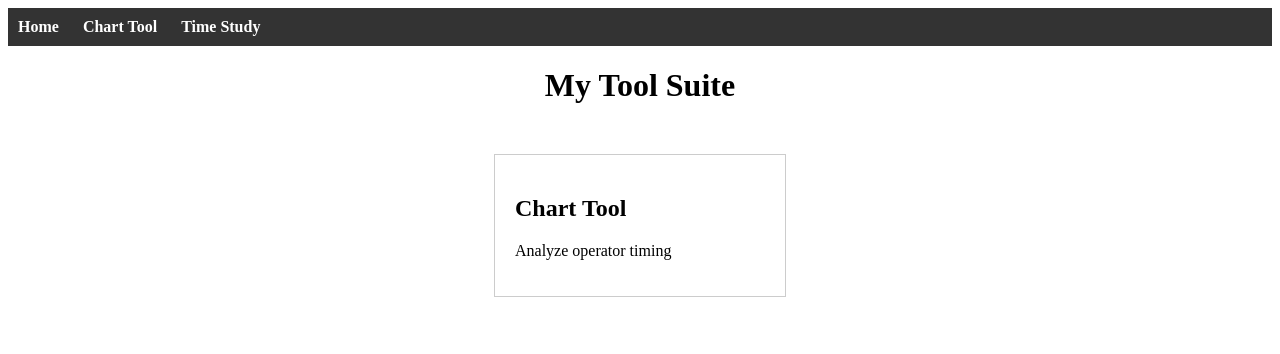
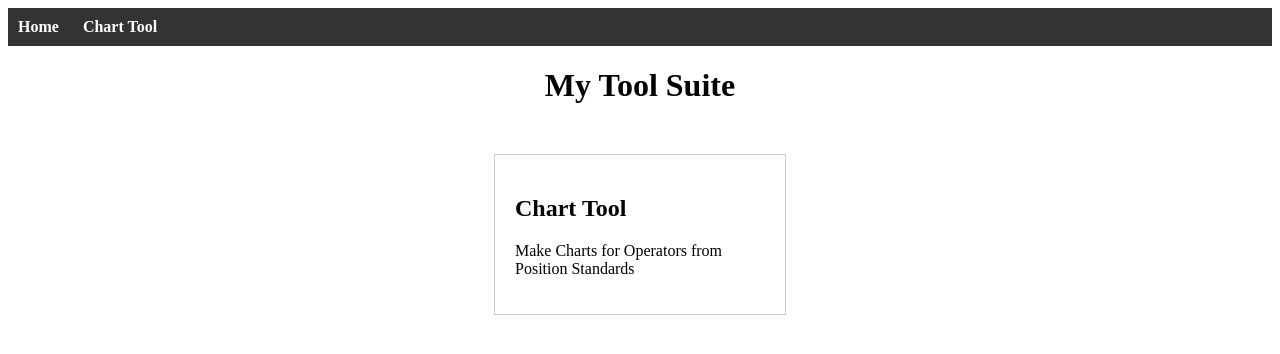
Before and after one commit to TheAwokenOne/WonderfulWebsiteOfWeirdWorlds, a plain HTML site: page index.html in a window 1280 px wide. Drawn offline with Linux system fonts and the light colour scheme.

Commit message:
adding nav bar to chart page

```diff
--- a/common/nav.js
+++ b/common/nav.js
@@ -1,11 +1,15 @@
 function loadNav() {
+    const isSubPage = window.location.pathname.includes("/tools/");
+
+    const homePath = isSubPage ? "../../index.html" : "index.html";
+    const chartPath = isSubPage ? "index.html" : "tools/chart-app/index.html";
+
     const nav = document.createElement("div");
 
     nav.innerHTML = `
         <div id="navbar">
-            <a href="/tool-suite/index.html">Home</a>
-            <a href="/tool-suite/tools/chart-app/index.html">Chart Tool</a>
-            <a href="/tool-suite/tools/time-study/index.html">Time Study</a>
+            <a href="${homePath}">Home</a>
+            <a href="${chartPath}">Chart Tool</a>
         </div>
     `;
 
--- a/index.html
+++ b/index.html
@@ -3,8 +3,8 @@
 <head>
     <title>Tool Suite</title>
 
-    <link rel="stylesheet" href="/WonderfulWebsiteOfWeirdWorlds/common/styles.css">
-    <script src="/WonderfulWebsiteOfWeirdWorlds/common/nav.js"></script>
+    <link rel="stylesheet" href="common/styles.css">
+    <script src="common/nav.js"></script>
 
     <style>
         .tool-container {
@@ -32,9 +32,9 @@
 
 <div class="tool-container">
 
-    <div class="tool-card" onclick="location.href='/WonderfulWebsiteOfWeirdWorlds/tools/chart-app/index.html'">
+    <div class="tool-card" onclick="location.href='tools/chart-app/index.html'">
         <h2>Chart Tool</h2>
-        <p>Analyze operator timing</p>
+        <p>Make Charts for Operators from Position Standards</p>
     </div>
 
 </div>
```
Also changed, not shown: tools/Chart-App/index.html (+2 -2 lines), 1 other file.
